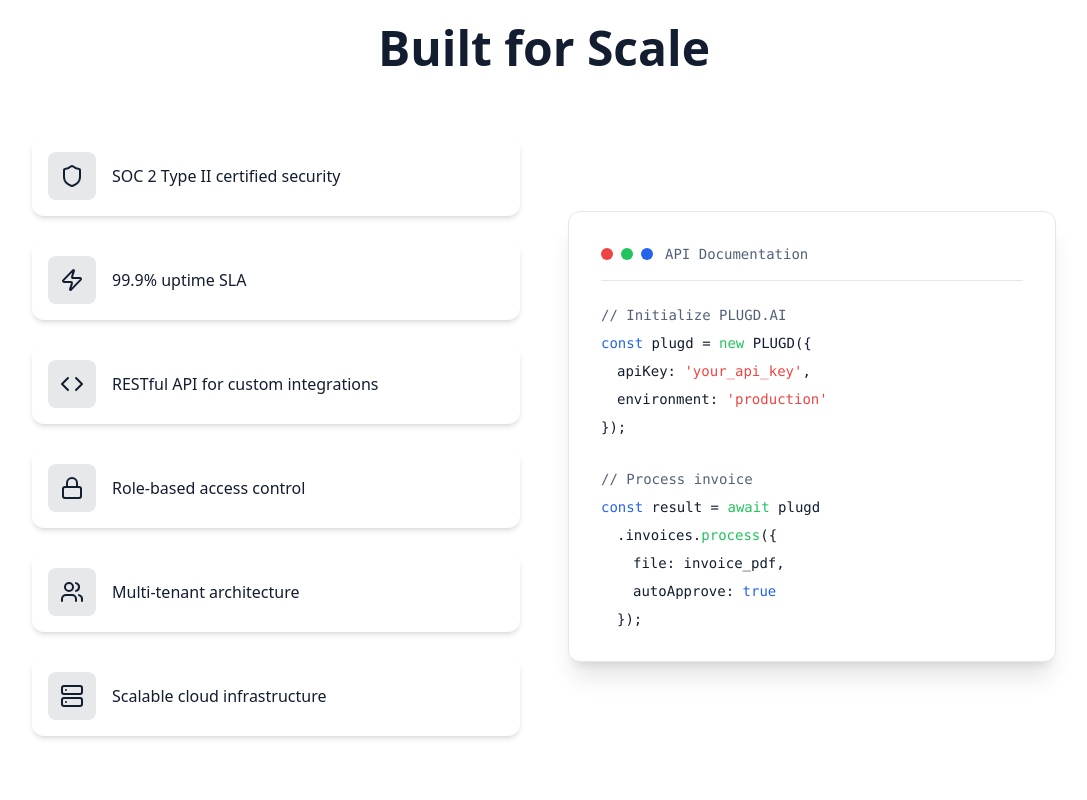
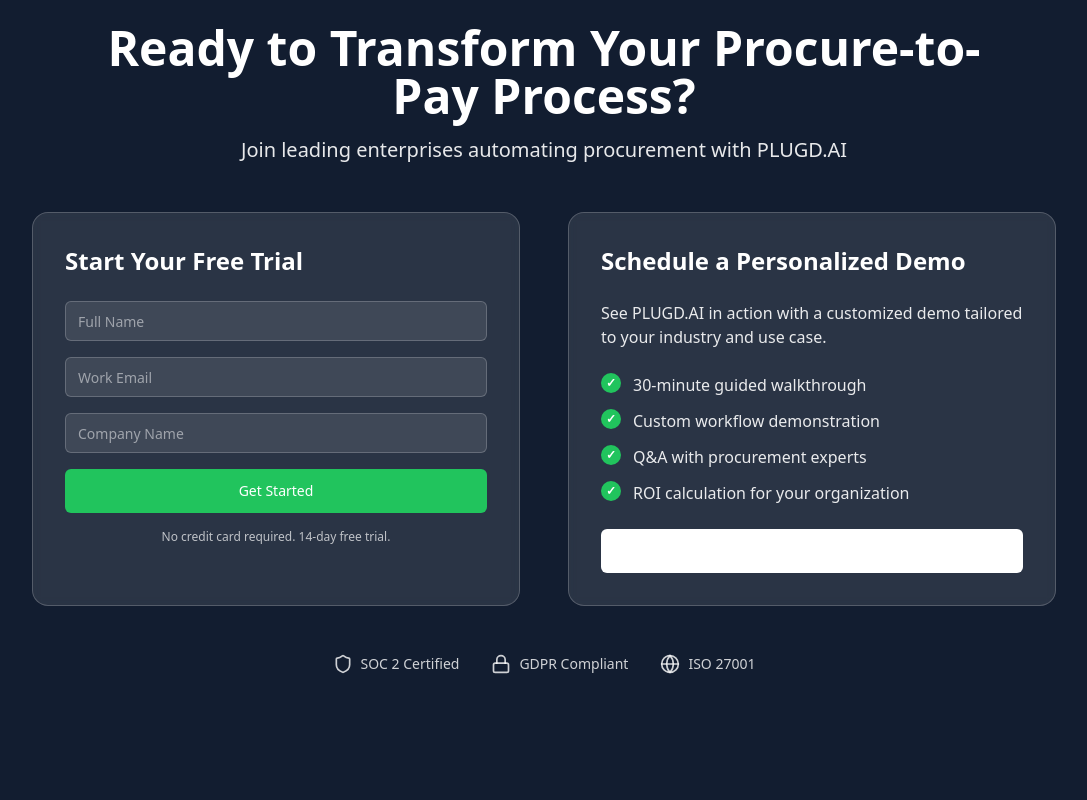
Before and after one commit to ccherrad/plugd-ai-flow-75697, a React (Vite) app: page / in a window 1280 px wide. Shown: the part 5900-6700 px from the top of the page, without its empty margins (96-1183 px from the left). Built offline with nearby package versions, Linux system fonts and the light colour scheme; the HTML template or start-up script is replaced by a standard one.

Commit message:
Remove Technology section
Remove the "Built for Scale" section (Technology component) from the homepage. This involves removing the import and the component from `src/pages/Index.tsx` and deleting the `src/components/Technology.tsx` file.

```diff
--- a/src/components/Technology.tsx
+++ /dev/null
@@ -1,72 +0,0 @@
-import { Shield, Zap, Code, Lock, Users, Server } from "lucide-react";
-
-const Technology = () => {
-  const techFeatures = [
-    { icon: Shield, label: "SOC 2 Type II certified security" },
-    { icon: Zap, label: "99.9% uptime SLA" },
-    { icon: Code, label: "RESTful API for custom integrations" },
-    { icon: Lock, label: "Role-based access control" },
-    { icon: Users, label: "Multi-tenant architecture" },
-    { icon: Server, label: "Scalable cloud infrastructure" }
-  ];
-
-  return (
-    <section className="py-20 bg-background">
-      <div className="container mx-auto px-4">
-        <div className="max-w-4xl mx-auto text-center mb-16">
-          <h2 className="text-3xl md:text-5xl font-bold text-foreground mb-6">
-            Built for Scale
-          </h2>
-        </div>
-
-        <div className="max-w-5xl mx-auto">
-          <div className="grid md:grid-cols-2 gap-12 items-center">
-            <div className="space-y-6">
-              {techFeatures.map((feature, index) => (
-                <div
-                  key={index}
-                  className="flex items-center gap-4 p-4 bg-card rounded-xl shadow-md hover:shadow-lg transition-shadow"
-                >
-                  <div className="flex-shrink-0 p-3 bg-primary/10 rounded-lg">
-                    <feature.icon className="h-6 w-6 text-primary" />
-                  </div>
-                  <span className="font-medium text-card-foreground">{feature.label}</span>
-                </div>
-              ))}
-            </div>
-
-            <div className="bg-card rounded-xl p-8 shadow-xl border border-border">
-              <div className="space-y-6">
-                <div className="flex items-center gap-3 pb-4 border-b border-border">
-                  <div className="flex gap-2">
-                    <div className="w-3 h-3 rounded-full bg-destructive"></div>
-                    <div className="w-3 h-3 rounded-full bg-accent"></div>
-                    <div className="w-3 h-3 rounded-full bg-cta"></div>
-                  </div>
-                  <span className="text-sm text-muted-foreground font-mono">API Documentation</span>
-                </div>
-
-                <div className="font-mono text-sm space-y-2 text-card-foreground">
-                  <div className="text-muted-foreground">// Initialize PLUGD.AI</div>
-                  <div><span className="text-cta">const</span> plugd = <span className="text-accent">new</span> PLUGD{'({'}</div>
-                  <div className="pl-4">apiKey: <span className="text-destructive">'your_api_key'</span>,</div>
-                  <div className="pl-4">environment: <span className="text-destructive">'production'</span></div>
-                  <div>{'});'}</div>
-                  <div className="pt-4"></div>
-                  <div className="text-muted-foreground">// Process invoice</div>
-                  <div><span className="text-cta">const</span> result = <span className="text-accent">await</span> plugd</div>
-                  <div className="pl-4">.invoices.<span className="text-accent">process</span>{'({'}</div>
-                  <div className="pl-8">file: invoice_pdf,</div>
-                  <div className="pl-8">autoApprove: <span className="text-cta">true</span></div>
-                  <div className="pl-4">{'});'}</div>
-                </div>
-              </div>
-            </div>
-          </div>
-        </div>
-      </div>
-    </section>
-  );
-};
-
-export default Technology;
--- a/src/pages/Index.tsx
+++ b/src/pages/Index.tsx
@@ -5,7 +5,6 @@ import KeyFeatures from "@/components/KeyFeatures";
 import HowItWorks from "@/components/HowItWorks";
 import Results from "@/components/Results";
 import UseCases from "@/components/UseCases";
-import Technology from "@/components/Technology";
 import CTASection from "@/components/CTASection";
 import Footer from "@/components/Footer";
 
@@ -19,7 +18,6 @@ const Index = () => {
       <HowItWorks />
       <Results />
       <UseCases />
-      <Technology />
       <CTASection />
       <Footer />
     </div>
```
